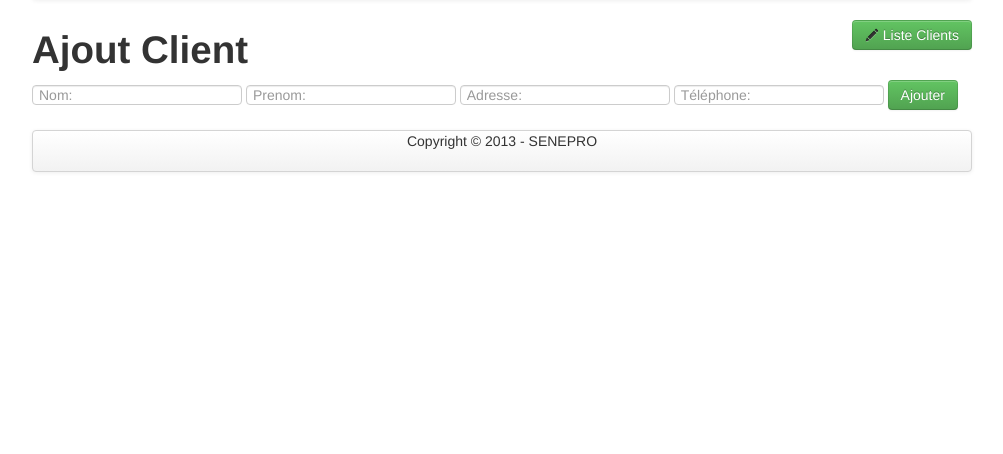
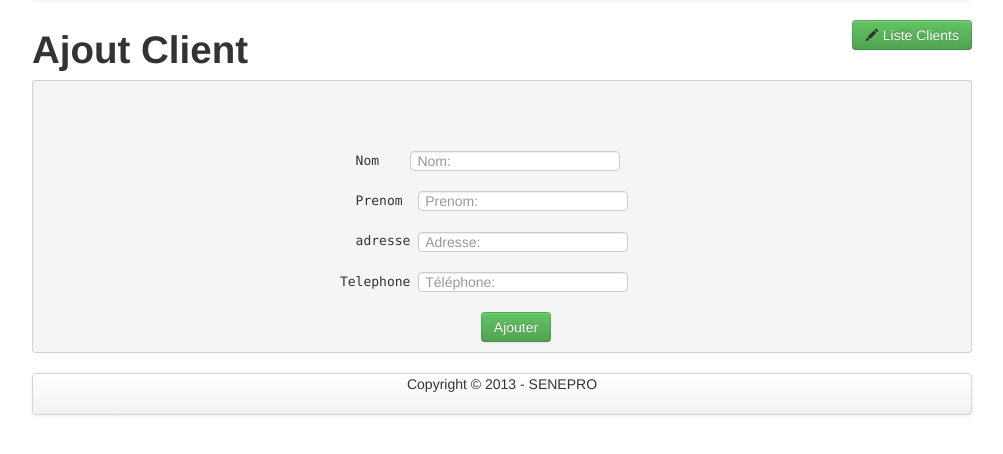
Before and after one commit to boubash/Senepro, a PHP site: page /nouveau-client.php in a window 1280 px wide. Shown: the part 62-516 px from the top of the page, without its empty margins (138-1141 px from the left). Run offline with PHP 8.4, Linux system fonts and the light colour scheme.

Commit message:
changement code php

```diff
--- a/nouveau-client.php
+++ b/nouveau-client.php
@@ -5,10 +5,12 @@
 
 		extract($_POST);
 
+$tel = wordwrap ($tel, 2, ' ', 3);
+
 		$req="insert into client values('','$nom','$pnom','$adr','$tel')";
 
 		$exe=mysql_query($req);
-		header("Location:client.php");
+		header("Location:nouveau-materiel.php");
 
 	}
 ?>
@@ -26,20 +28,21 @@
 
 	</div>
 
-	<form method="post" class="form-inline" role="form">
+<form method="POST" class="form-inline" role="form" >
+<pre>
 
-				<input type="hidden" name="id_client" >
+						<input type="hidden" name="id_client" >
 
-			    <input type="text" name="nom" class="input-large" placeholder="Nom:">
+					Nom    <input type="text" name="nom" class="input-large" placeholder="Nom:">
 
-				<input type="text" name="pnom" class="input-large" placeholder="Prenom:">
+					Prenom	<input type="text" name="pnom" class="input-large" placeholder="Prenom:">
 
-				<input type="text" name="adr" class="input-large" placeholder="Adresse:">
+					adresse	<input type="text" name="adr" class="input-large" placeholder="Adresse:">
 
-				<input type="text" name="tel" class="input-large" placeholder="Téléphone:">
+			              Telephone <input type="text" name="tel" class="input-large" placeholder="Téléphone:">
 
-				<input type="submit" class="btn btn-success" name="ok" value="Ajouter">
-
+						        <input type="submit" class="btn btn-success" name="ok" value="Ajouter">
+</pre>
     </form>
 </div>
 
```
Also changed, not shown: nouveau-materiel.php (+14 -6 lines).
